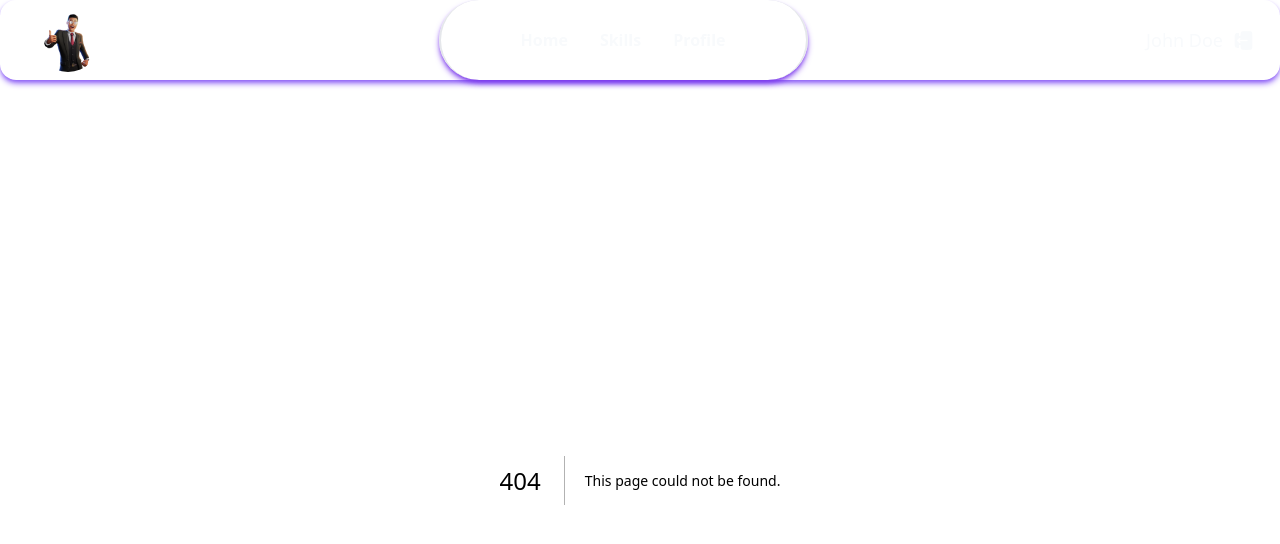
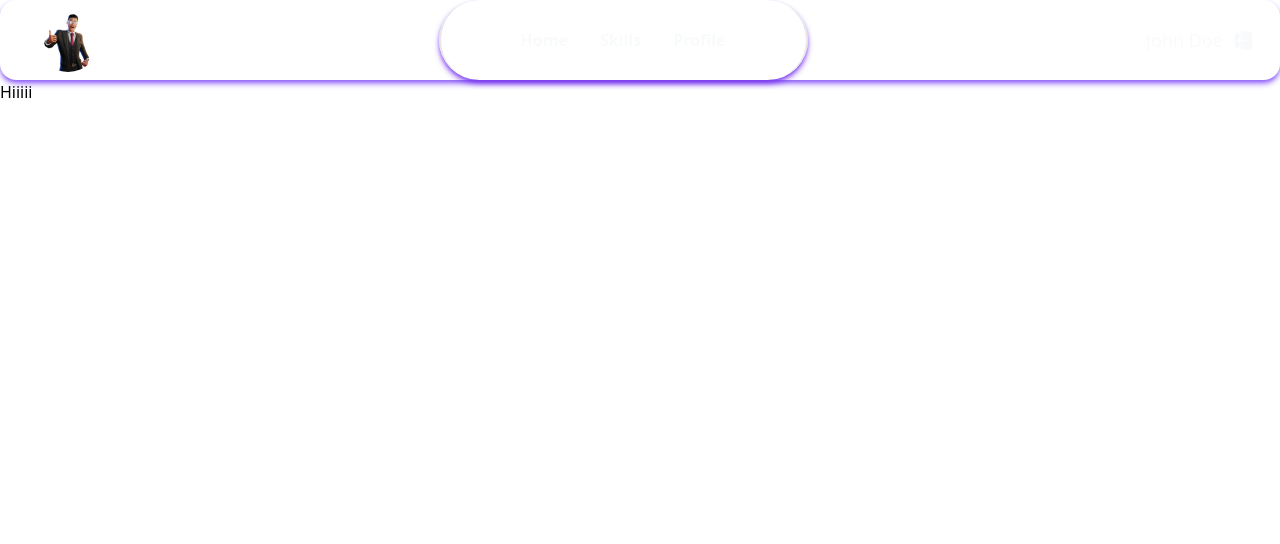
Before and after one commit to GoingGeniusGroup/R3F-NextJS-Starter-Package, a Next.js app: page /forget-page in a window 1280 px wide. Before the commit this address had no page. Shown: the top 544 px of the page. Built offline with nearby package versions, Linux system fonts and the light colour scheme.

Commit message:
Forget page added

```diff
--- /dev/null
+++ b/app/forget-page/page.jsx
@@ -0,0 +1,9 @@
+'use client'
+
+export default function forget_page() {
+  return (
+    <>
+      <p>Hiiiii</p>
+    </>
+  )
+}
```
